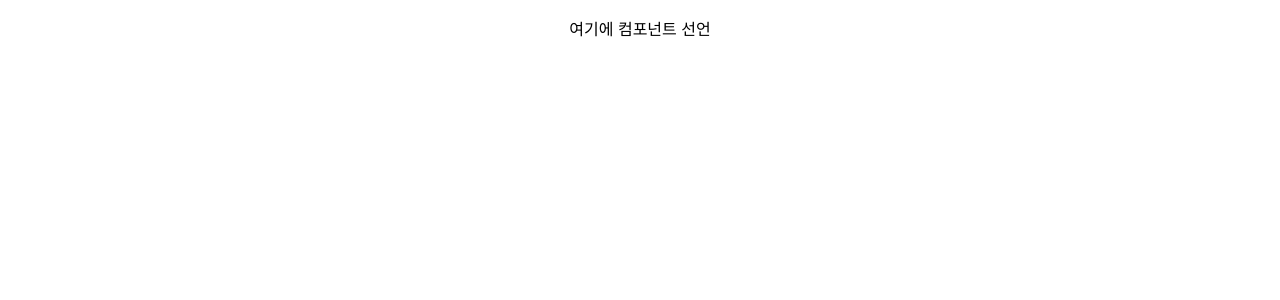
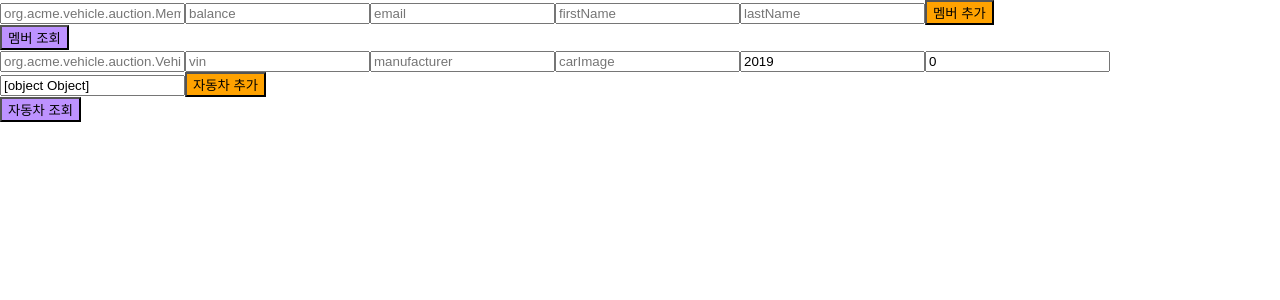
Before and after one commit to moonseokho85/carauctionweb, a React (Create React App) app: page / in a window 1280 px wide. Shown: the top 300 px of the page. Built offline with nearby package versions, Linux system fonts and the light colour scheme.

Commit message:
memberinput, vehicleinput plus

```diff
--- a/src/App.js
+++ b/src/App.js
@@ -1,11 +1,12 @@
 import React from 'react';
-import logo from './logo.svg';
-import './App.css';
+import MemberScreen from './screens/MemberScreen'
+import VehicleScreen from './screens/VehicleScreen'
 
 function App() {
   return (
     <div className="App">
-      <p> 여기에 컴포넌트 선언 </p>
+      <MemberScreen />
+      <VehicleScreen />
     </div>
   );
 }
--- a/src/components/button.js
+++ b/src/components/button.js
@@ -1,11 +1,11 @@
 import React from 'react'
 
 const Button = (props) => {
-    console.log(props.style);
+
     return(
         <button
-            style= {this.props.style}
-            onClick= {this.props.action}>
+            style= {props.style}
+            onClick= {props.action}>
             {props.title}
         </button>)
 }
--- /dev/null
+++ b/src/screens/MemberScreen.js
@@ -0,0 +1,123 @@
+import React, { Component } from 'react'
+import Button from "../components/button"
+
+// "$class": "org.acme.vehicle.auction.Member",
+// "balance": 0,
+// "email": "string",
+// "firstName": "string",
+// "lastName": "string"
+
+const URL = 'http://localhost:3001/api/Member'
+
+export default class MemberScreen extends Component {
+
+    constructor(props){
+        super(props)
+        this.state={
+            $class: "",
+            balance: "",
+            email: "",
+            firstName: "",
+            lastName: ""
+        }
+    }
+
+    _onSubmit = (event) => {
+        event.preventDefault();
+        this.setState({
+            $class: "org.acme.vehicle.auction.Member",
+            balance: this.state.balance,
+            email: this.state.email,
+            firstName: this.state.firstName,
+            lastName: this.state.lastName
+        })
+
+        const data = {
+            $class: this.state.$class,
+            balance: this.state.balance,
+            email: this.state.email,
+            firstName: this.state.firstName,
+            lastName: this.state.lastName
+        }
+
+        fetch(URL,
+                {
+                    method : 'POST',
+                    headers : {
+                        'Content-Type' : 'application/json',
+                        'Accept' : 'application/json'
+                    },
+                    body : JSON.stringify(data)
+                }
+            )
+            .then(res=>res.json())
+            .then(resData => console.log(resData))
+    }
+
+    handleChange = (e)=>{
+
+        this.setState({
+            [e.target.name] : e.target.value
+        })
+    }
+
+    getMember = async ()=>{
+        // fetch(URL)
+        // .then(res => res.json)
+        // .then(resData => console.log(resData))
+        const res = await fetch(URL)
+        const resData = await res.json()
+        await console.log(resData)
+
+
+    }
+
+    render() {
+        return (
+            <div>
+                <form onSubmit={this._onSubmit}>
+                    <input
+                       placeholder="org.acme.vehicle.auction.Member"
+                       value={this.state.$class}
+                       onChange={this.handleChange}
+                       name="$class"
+                    />
+                    <input
+                       placeholder="balance"
+                       value={this.state.balance}
+                       onChange={this.handleChange}
+                       name="balance"
+                    />
+                    <input
+                       placeholder="email"
+                       value={this.state.email}
+                       onChange={this.handleChange}
+                       name="email"
+                    />
+                    <input
+                       placeholder="firstName"
+                       value={this.state.firstName}
+                       onChange={this.handleChange}
+                       name="firstName"
+                    />
+                    <input
+                       placeholder="lastName"
+                       value={this.state.lastName}
+                       onChange={this.handleChange}
+                       name="lastName"
+                    />
+                    <Button
+                    style = {{backgroundColor:"#FFA200"}}
+                    title = "멤버 추가"
+                    />
+                </form>
+
+                <Button
+                    style = {{backgroundColor:"#BD92FF"}}
+                    title = "멤버 조회"
+                    action = {()=>this.getMember()}
+                />
+            </div>
+        )
+    }
+}
--- /dev/null
+++ b/src/screens/VehicleScreen.js
@@ -0,0 +1,144 @@
+import React, { Component } from 'react'
+import Button from "../components/button"
+
+// "$class": "org.acme.vehicle.auction.Vehicle",
+// "vin": "string",
+// "manufacturer": "string",
+// "carImage": "string",
+// "year": 0,
+// "carNumber": 0,
+// "owner": {}
+
+const URL = 'http://localhost:3001/api/Vehicle'
+
+export default class VehicleScreen extends Component {
+
+    constructor(props){
+        super(props)
+        this.state={
+            $class: "",
+            vin: "",
+            manufacturer: "",
+            carImage: "",
+            year: 2019,
+            carNumber: 0,
+            owner: {}
+        }
+    }
+
+    _onSubmit = (event) => {
+        event.preventDefault();
+        this.setState({
+            $class: "org.acme.vehicle.auction.Vehicle",
+            vin: this.state.vin,
+            manufacturer: this.state.manufacturer,
+            carImage: this.state.carImage,
+            year: this.state.year,
+            carNumber: this.state.carNumber,
+            owner:`resource:org.acme.vehicle.auction.Member#${this.state.owner}`
+        })
+
+        const data = {
+            $class: this.state.$class,
+            vin: this.state.vin,
+            manufacturer: this.state.manufacturer,
+            carImage: this.state.carImage,
+            year: this.state.year,
+            carNumber: this.state.carNumber,
+            owner: this.state.owner
+        }
+
+        fetch(URL,
+                {
+                    method : 'POST',
+                    headers : {
+                        'Content-Type' : 'application/json',
+                        'Accept' : 'application/json'
+                    },
+                    body : JSON.stringify(data)
+                }
+            )
+            .then(res=>res.json())
+            .then(resData => console.log(resData))
+    }
+
+    handleChange = (e)=>{
+
+        this.setState({
+            [e.target.name] : e.target.value
+        })
+    }
+
+    getVehicle = async ()=>{
+        // fetch(URL)
+        // .then(res => res.json)
+        // .then(resData => console.log(resData))
+        const res = await fetch(URL)
+        const resData = await res.json()
+        await console.log(resData)
+
+
+    }
+
+    render() {
+        return (
+            <div>
+                <form onSubmit={this._onSubmit}>
+                    <input
+                       placeholder="org.acme.vehicle.auction.Vehicle"
+                       value={this.state.$class}
+                       onChange={this.handleChange}
+                       name="$class"
+                    />
+                    <input
+                       placeholder="vin"
+                       value={this.state.vin}
+                       onChange={this.handleChange}
+                       name="vin"
+                    />
+                    <input
+                       placeholder="manufacturer"
+                       value={this.state.manufacturer}
+                       onChange={this.handleChange}
+                       name="manufacturer"
+                    />
+                    <input
+                       placeholder="carImage"
+                       value={this.state.carImage}
+                       onChange={this.handleChange}
+                       name="carImage"
+                    />
+                    <input
+                       placeholder="year"
+                       value={this.state.year}
+                       onChange={this.handleChange}
+                       name="year"
+                    />
+                    <input
+                       placeholder="carNumber"
+                       value={this.state.carNumber}
+                       onChange={this.handleChange}
+                       name="carNumber"
+                    />
+                    <input
+                       placeholder="owner"
+                       value={this.state.owner}
+                       onChange={this.handleChange}
+                       name="owner"
+                    />
+                    <Button
+                    style = {{backgroundColor:"#FFA200"}}
+                    title = "자동차 추가"
+                    />
+                </form>
+
+                <Button
+                    style = {{backgroundColor:"#BD92FF"}}
+                    title = "자동차 조회"
+                    action = {()=>this.getVehicle()}
+                />
+                <img src={this.state.carImage} />
+            </div>
+        )
+    }
+}
```
Also changed, not shown: src/screens/MemberInput.js (deleted, +0 -12 lines).
